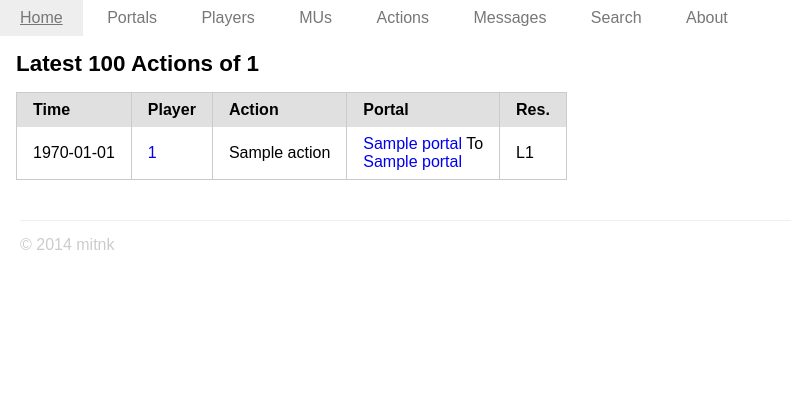
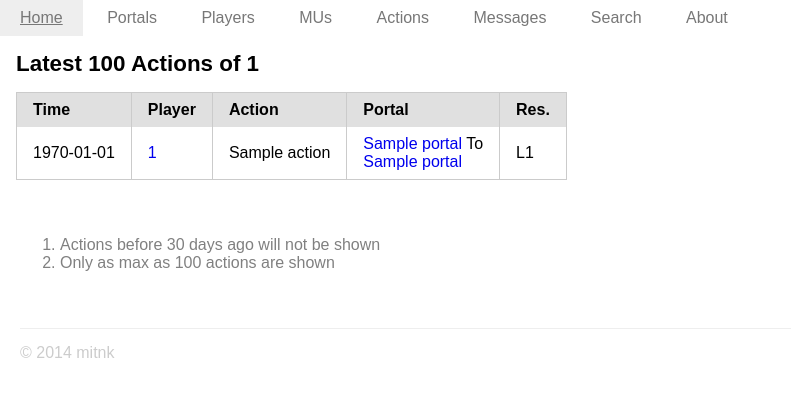
Before and after one commit to mitnk/ingress, a Django app: page /actions/player/1/ in a window 1280 px wide. Shown: the top 397 px of the page, without its empty margins (0-791 px from the left). Run offline with Django 3.2, Linux system fonts and the light colour scheme; tables that the repository leaves empty hold one stand-in row (values such as "Sample post").

Commit message:
updated action page rules

```diff
--- a/ingress/ingress/templates/ingress/actions.html
+++ b/ingress/ingress/templates/ingress/actions.html
@@ -58,6 +58,17 @@
     {% endfor %}
     </tbody>
 </table>
+</div>
 
+{% if player or portal %}
+<div class="pure-g">
+    <div class="pure-u-1-1 pl-20 gray mt-40">
+        <ol>
+            <li>Actions before 30 days ago will not be shown</li>
+            <li>Only as max as 100 actions are shown</li>
+        </ol>
+    </div>
 </div>
+{% endif %}
+
 {% endblock %}
--- a/ingress/ingress/views.py
+++ b/ingress/ingress/views.py
@@ -16,12 +16,10 @@ def home(request):
 
 
 def actions(request):
-    pid = request.GET.get('pid')
     context = {}
-    if pid:
-        context['actions'] = Action.objects.filter(player__id=pid).order_by('-added')[:100]
-    else:
-        context['actions'] = Action.objects.order_by('-added')[:100]
+    one_month_ago = now() - datetime.timedelta(days=30)
+    context['actions'] = Action.objects.filter(added__gt=one_month_ago) \
+        .order_by('-added')[:100]
     return render(request, "ingress/actions.html", context)
 
 
@@ -31,7 +29,11 @@ def actions_player(request, pid):
         context['player'] = Player.objects.get(id=pid)
     except Player.DoesNotExist:
         raise Http404()
-    context['actions'] = Action.objects.filter(player__id=pid).order_by('-added')[:100]
+    one_month_ago = now() - datetime.timedelta(days=30)
+    context['actions'] = Action.objects.filter(
+        player__id=pid,
+        added__gt=one_month_ago,
+    ).order_by('-added')[:100]
     return render(request, "ingress/actions.html", context)
 
 
@@ -41,7 +43,8 @@ def actions_portal(request, guid, action_name=None):
         context['portal'] = Portal.objects.get(guid=guid)
     except Portal.DoesNotExist:
         raise Http404()
-    kwargs = {'portal__guid': guid}
+    one_month_ago = now() - datetime.timedelta(days=30)
+    kwargs = {'portal__guid': guid, 'added__gt': one_month_ago}
     if action_name:
         kwargs['name'] = action_name
     context['actions'] = Action.objects.filter(**kwargs).order_by('-added')[:100]
```
